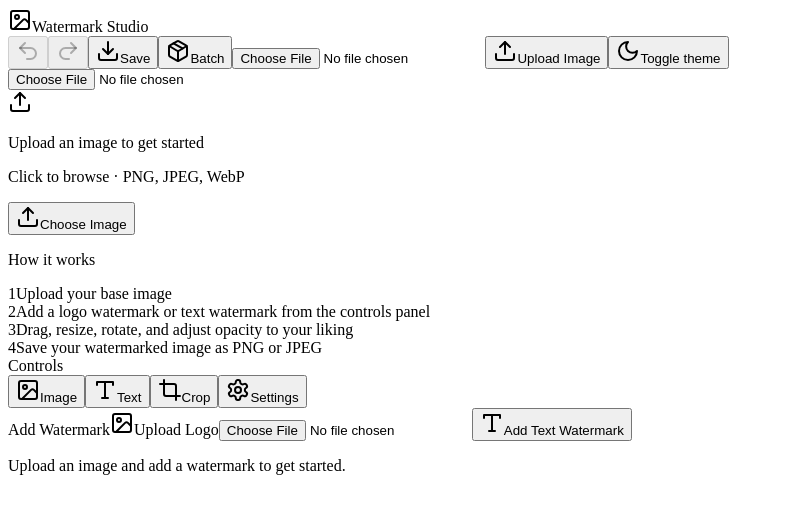
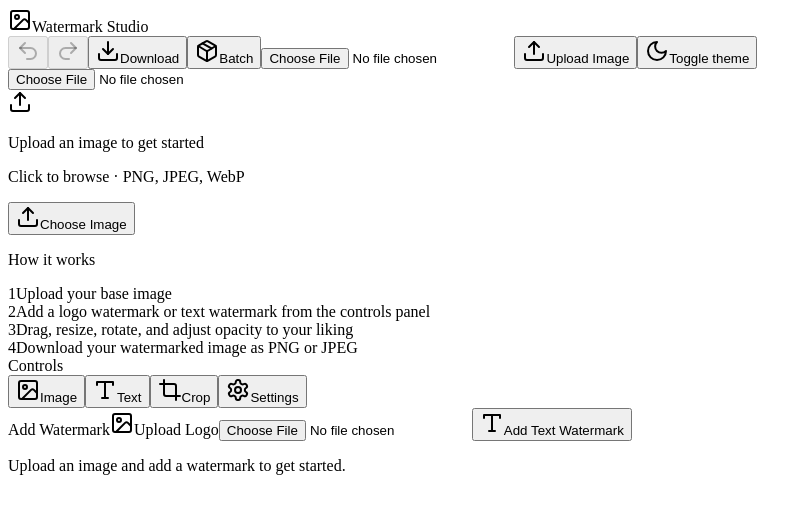
Before and after one commit to elegant-codes/free-watermark-no-ads, a React (Vite) app: page / in a window 1280 px wide. Shown: the top 514 px of the page, without its empty margins (0-812 px from the left). Built offline with nearby package versions, Linux system fonts and the light colour scheme; the HTML template or start-up script is replaced by a standard one.

Commit message:
chore: rename labels to Download
- Header button: Download
- Dialog title: Download Watermarked Image
- Action button: Download / Downloading...
- Toast: Watermark download started!
- Guide text: Download your watermarked image

```diff
--- a/src/components/canvas/WatermarkCanvas.tsx
+++ b/src/components/canvas/WatermarkCanvas.tsx
@@ -370,7 +370,7 @@
             </div>
             <div className="flex items-start gap-2">
               <span className="mt-0.5 flex h-5 w-5 shrink-0 items-center justify-center rounded-full bg-primary/10 text-xs font-medium text-primary">4</span>
-              <span>Save your watermarked image as PNG or JPEG</span>
+              <span>Download your watermarked image as PNG or JPEG</span>
             </div>
           </div>
         </div>
--- a/src/components/toolbar/ExportDialog.tsx
+++ b/src/components/toolbar/ExportDialog.tsx
@@ -111,7 +111,7 @@
       a.download = `${exportSettings.filename}.${exportSettings.format}`
       a.click()
       URL.revokeObjectURL(url)
-      useToastStore.getState().addToast('Watermark saved successfully!')
+      useToastStore.getState().addToast('Watermark download started!')
       setOpen(false)
     } finally {
       setExporting(false)
@@ -123,12 +123,12 @@
       <DialogTrigger asChild>
         <Button variant="default" size="sm" className="gap-2">
           <Download className="h-4 w-4" />
-            <span>Save</span>
+            <span>Download</span>
         </Button>
       </DialogTrigger>
       <DialogContent className="sm:max-w-[425px]">
         <DialogHeader>
-          <DialogTitle>Save Watermarked Image</DialogTitle>
+          <DialogTitle>Download Watermarked Image</DialogTitle>
           <DialogDescription>
             Choose format and quality settings for your export.
           </DialogDescription>
@@ -179,7 +179,7 @@
             Cancel
           </Button>
           <Button onClick={handleExport} disabled={exporting}>
-            {exporting ? 'Saving...' : 'Save'}
+            {exporting ? 'Downloading...' : 'Download'}
           </Button>
         </DialogFooter>
       </DialogContent>
```
